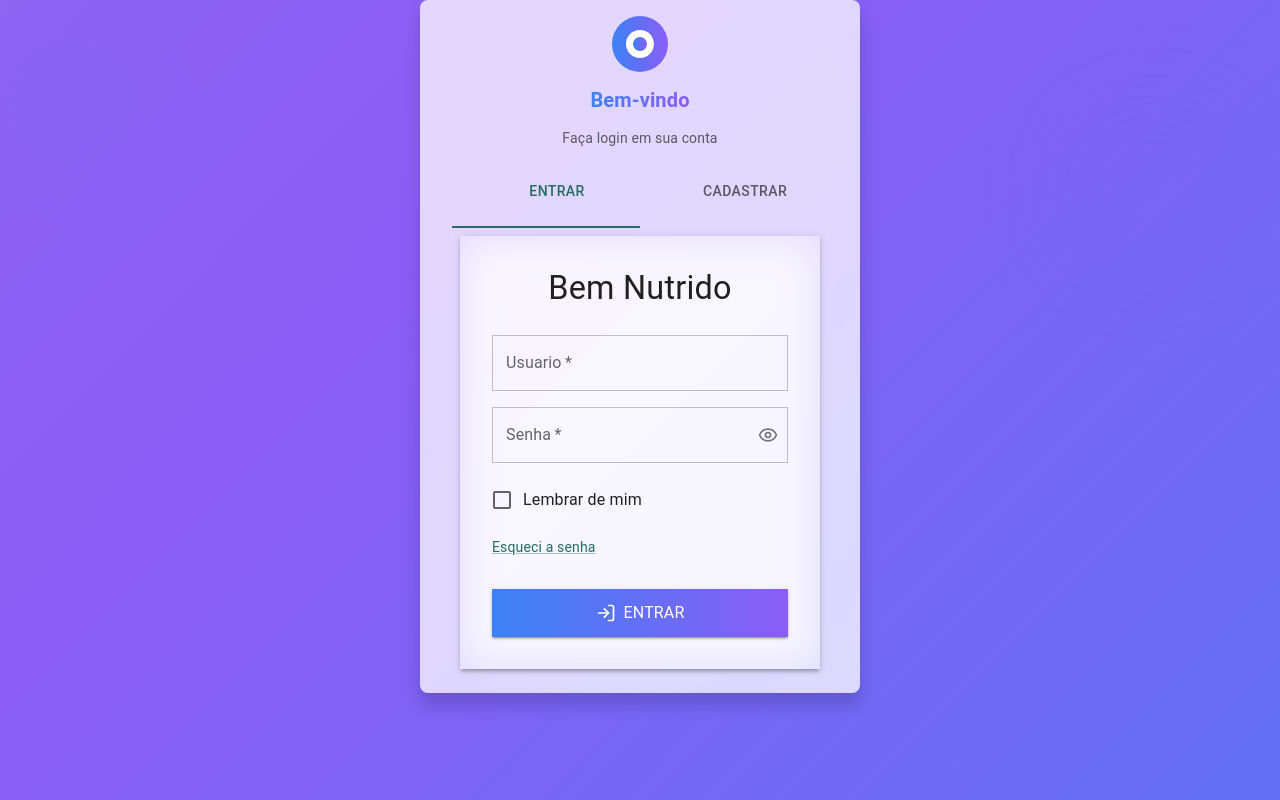
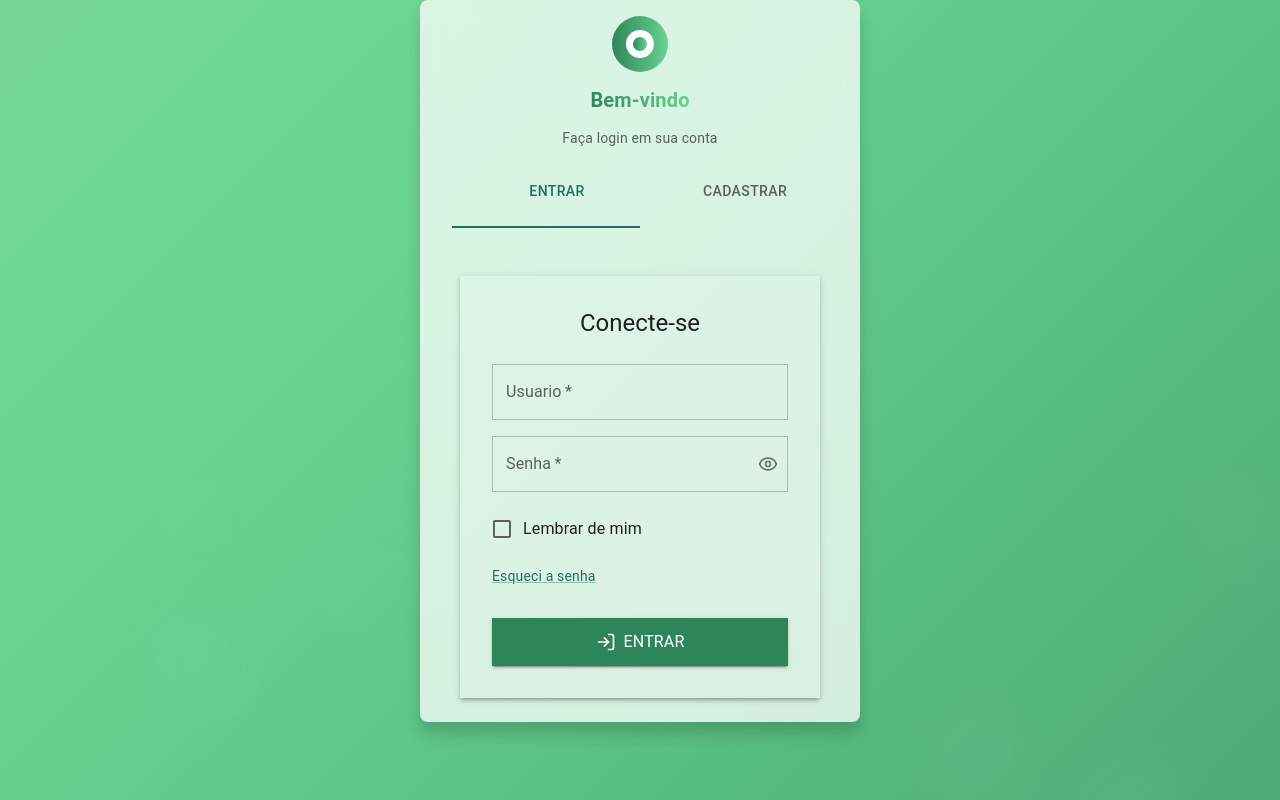
Before and after one commit to washingtonmoreiraevangelista/Daily-Diet, a React (Vite) app in the folder Portal_Diet/: page / in a window 1280 px wide. Built offline with nearby package versions, Linux system fonts and the light colour scheme; some icons are missing.

Commit message:
feat: enhance UI with new color scheme and improved form handling

```diff
--- a/Portal_Diet/src/components/forms/mealForms.tsx
+++ b/Portal_Diet/src/components/forms/mealForms.tsx
@@ -63,12 +63,13 @@ export const MealForm = ({ newMeal, onChange }: Props) => {
         <FormControlLabel
           control={
             <Checkbox
-              checked={newMeal.isDiet}
+              checked={newMeal.isDiet === 'sim'}
               onChange={e => onChange('isDiet', e.target.checked)}
             />
           }
           label="Dentro da dieta"
         />
+
       </Stack>
     </Box>
   )
--- a/Portal_Diet/src/core/layout/styles.ts
+++ b/Portal_Diet/src/core/layout/styles.ts
@@ -9,13 +9,17 @@ export const BoxWrapper = styled(Box)<BoxProps>({
 })
 
 export const BoxHeader = styled(Box)<BoxProps>(({ theme }) => ({
+  position: 'fixed',
+  top: 0,
+  left: 0,
+  right: 0,
   width: '100%',
   display: 'flex',
   flexDirection: 'row',
   background: theme.palette.primary.main,
   borderBottom: 'solid 1px #e2e2e2',
   height: '56px',
-  zIndex: 0,
+  zIndex: theme.zIndex.appBar,
   paddingInline: theme.spacing(2),
 }))
 
--- a/Portal_Diet/src/core/styles/base.ts
+++ b/Portal_Diet/src/core/styles/base.ts
@@ -8,9 +8,14 @@ const theme = responsiveFontSizes(
         contrastText: '#FFF',
       },
       secondary: {
-        main: '#ecfcf4',
-        contrastText: '#FFF',
+        main: '#ecfcf4',      // verde claro
+        contrastText: '#000',
       },
+
+      // secondary: {
+      //   main: '#ecfcf4',
+      //   contrastText: '#FFF',
+      // },
       success: {
         main: '#639B48',
         contrastText: '#FFF',
--- a/Portal_Diet/src/pages/home/HomePage.tsx
+++ b/Portal_Diet/src/pages/home/HomePage.tsx
@@ -104,6 +104,7 @@ export const HomePage = () => {
 
     setNewMeal((prev) => ({ ...prev, [field]: convertedValue }))
   }
+
 
 
   const resetFormAndClose = () => {
--- a/Portal_Diet/src/pages/login/LoginRegister.tsx
+++ b/Portal_Diet/src/pages/login/LoginRegister.tsx
@@ -1,3 +1,156 @@
+// import { useState } from "react"
+// import {
+//   Box,
+//   Card,
+//   CardContent,
+//   CardHeader,
+//   Tabs,
+//   Tab,
+//   Typography,
+//   Avatar,
+//   useMediaQuery,
+//   useTheme,
+// } from "@mui/material"
+// import PersonIcon from "@mui/icons-material/Person"
+// import PersonAddIcon from "@mui/icons-material/PersonAdd"
+// import { LoginForm } from './login'
+// import { RegisterForm } from './registre'
+
+// export const LoginRegisterSplit = () => {
+//   const theme = useTheme()
+
+//   const isMobile = useMediaQuery(theme.breakpoints.down('md'))
+//   const [tab, setTab] = useState(0)
+
+//   return (
+//     <Box
+//       sx={{
+//         width: "100vw",
+//         height: "100vh",
+//         overflowX: "hidden",
+//         position: "fixed",
+//         top: 0,
+//         left: 0,
+//         background: "linear-gradient(-45deg, #3b82f6, #8b5cf6,rgb(152, 123, 231),rgb(22, 203, 249))",
+//         backgroundSize: "400% 400%",
+//         animation: "gradientMove 15s ease infinite",
+//         "@keyframes gradientMove": {
+//           "0%": { backgroundPosition: "0% 50%" },
+//           "50%": { backgroundPosition: "100% 50%" },
+//           "100%": { backgroundPosition: "0% 50%" },
+//         },
+//       }}
+//     >
+//       <Box
+//         sx={{
+//           position: "absolute",
+//           top: 60,
+//           left: 30,
+//           width: 90,
+//           height: 90,
+//           bgcolor: "#3b82f6",
+//           opacity: 0.15,
+//           filter: "blur(50px)",
+//           borderRadius: "50%",
+//         }}
+//       />
+//       <Box
+//         sx={{
+//           position: "absolute",
+//           top: 130,
+//           right: 60,
+//           width: 130,
+//           height: 130,
+//           bgcolor: "#8b5cf6",
+//           opacity: 0.15,
+//           filter: "blur(70px)",
+//           borderRadius: "50%",
+//         }}
+//       />
+//       <Card
+//         elevation={12}
+//         sx={{
+//           backdropFilter: "blur(10px)",
+//           bgcolor: "rgba(255, 255, 255, 0.75)",
+//           maxWidth: 440,
+//           width: "100%",
+//           mx: "auto",
+//           px: 2,
+//           py: 0,
+//           zIndex: 10,
+//         }}
+//       >
+//         <CardHeader
+//           sx={{ textAlign: "center", pt: 2, pb: 1 }}
+//           title={
+//             <Box display="flex" flexDirection="column" alignItems="center" gap={1.5}>
+//               <Avatar
+//                 sx={{
+//                   width: 56,
+//                   height: 56,
+//                   background: "linear-gradient(90deg, #3b82f6, #8b5cf6)",
+//                 }}
+//               >
+//                 <Box
+//                   sx={{
+//                     width: 28,
+//                     height: 28,
+//                     bgcolor: "white",
+//                     borderRadius: "50%",
+//                     display: "flex",
+//                     alignItems: "center",
+//                     justifyContent: "center",
+//                   }}
+//                 >
+//                   <Box
+//                     sx={{
+//                       width: 14,
+//                       height: 14,
+//                       borderRadius: "50%",
+//                       background: "linear-gradient(90deg, #3b82f6, #8b5cf6)",
+//                     }}
+//                   />
+//                 </Box>
+//               </Avatar>
+//               <Typography
+//                 variant="h6"
+//                 fontWeight="bold"
+//                 sx={{
+//                   background: "linear-gradient(to right, #3b82f6, #8b5cf6)",
+//                   WebkitBackgroundClip: "text",
+//                   color: "transparent",
+//                 }}
+//               >
+//                 Bem-vindo
+//               </Typography>
+//               <Typography variant="body2" color="text.secondary">
+//                 {tab === 0
+//                   ? "Faça login em sua conta"
+//                   : "Crie sua conta para começar"}
+//               </Typography>
+//             </Box>
+//           }
+//         />
+//         <CardContent sx={{ pt: 0, pb: 2 }}>
+//           <Tabs
+//             value={tab}
+//             onChange={(_, newValue) => setTab(newValue)}
+//             variant="fullWidth"
+//             textColor="primary"
+//             indicatorColor="primary"
+//             sx={{ mb: 1 }}
+//           >
+//             <Tab label="Entrar" icon={<PersonIcon />} iconPosition="start" />
+//             <Tab label="Cadastrar" icon={<PersonAddIcon />} iconPosition="start" />
+//           </Tabs>
+
+//           {tab === 0 && <LoginForm />}
+//           {tab === 1 && <RegisterForm />}
+//         </CardContent>
+//       </Card>
+//     </Box>
+//   )
+// }
 import { useState } from "react"
 import {
   Box,
@@ -18,7 +171,6 @@ import { RegisterForm } from './registre'
 
 export const LoginRegisterSplit = () => {
   const theme = useTheme()
-
   const isMobile = useMediaQuery(theme.breakpoints.down('md'))
   const [tab, setTab] = useState(0)
 
@@ -31,7 +183,7 @@ export const LoginRegisterSplit = () => {
         position: "fixed",
         top: 0,
         left: 0,
-    background: "linear-gradient(-45deg, #3b82f6, #8b5cf6,rgb(152, 123, 231),rgb(22, 203, 249))",
+        background: "linear-gradient(-45deg, #2f855a, #68d391, #a0e8af, #d1fae5)",
         backgroundSize: "400% 400%",
         animation: "gradientMove 15s ease infinite",
         "@keyframes gradientMove": {
@@ -41,32 +193,32 @@ export const LoginRegisterSplit = () => {
         },
       }}
     >
+      {/* Bolhas animadas */}
+      {[...Array(7)].map((_, i) => (
         <Box
+          key={i}
           sx={{
-          position: "absolute",
-          top: 60,
-          left: 30,
-          width: 90,
-          height: 90,
-          bgcolor: "#3b82f6",
-          opacity: 0.15,
-          filter: "blur(50px)",
-          borderRadius: "50%",
+            position: 'absolute',
+            width: `${40 + i * 10}px`,
+            height: `${40 + i * 10}px`,
+            borderRadius: '50%',
+            background: 'rgba(255, 255, 255, 0.06)',
+            filter: 'blur(30px)',
+            top: `${Math.random() * 100}%`,
+            left: `${Math.random() * 100}%`,
+            animation: `float${i} ${10 + i}s ease-in-out infinite`,
+            "@keyframes": {
+              [`float${i}`]: {
+                "0%": { transform: "translateY(0px)" },
+                "50%": { transform: "translateY(-40px)" },
+                "100%": { transform: "translateY(0px)" },
+              },
+            },
+            zIndex: 0,
           }}
         />
-      <Box
-        sx={{
-          position: "absolute",
-          top: 130,
-          right: 60,
-          width: 130,
-          height: 130,
-          bgcolor: "#8b5cf6",
-          opacity: 0.15,
-          filter: "blur(70px)",
-          borderRadius: "50%",
-        }}
-      />
+      ))}
+
       <Card
         elevation={12}
         sx={{
@@ -88,7 +240,7 @@ export const LoginRegisterSplit = () => {
                 sx={{
                   width: 56,
                   height: 56,
-                  background: "linear-gradient(90deg, #3b82f6, #8b5cf6)",
+                  background: "linear-gradient(90deg, #2f855a, #68d391)",
                 }}
               >
                 <Box
@@ -107,7 +259,7 @@ export const LoginRegisterSplit = () => {
                       width: 14,
                       height: 14,
                       borderRadius: "50%",
-                      background: "linear-gradient(90deg, #3b82f6, #8b5cf6)",
+                      background: "linear-gradient(90deg, #2f855a, #68d391)",
                     }}
                   />
                 </Box>
@@ -116,7 +268,7 @@ export const LoginRegisterSplit = () => {
                 variant="h6"
                 fontWeight="bold"
                 sx={{
-                  background: "linear-gradient(to right, #3b82f6, #8b5cf6)",
+                  background: "linear-gradient(to right, #2f855a, #68d391)",
                   WebkitBackgroundClip: "text",
                   color: "transparent",
                 }}
--- a/Portal_Diet/src/pages/login/login.tsx
+++ b/Portal_Diet/src/pages/login/login.tsx
@@ -63,18 +63,18 @@ export const LoginForm = () => {
       sx={{
         maxWidth: 360,
         mx: "auto",
+        mt: 6,
         p: 4,
+        borderRadius: 3,
+        boxShadow: 3,
         bgcolor: "rgba(255,255,255,0.1)",
-        borderRadius: 2,
-        boxShadow: 3,
-        backdropFilter: "blur(20px)",
         display: "flex",
         flexDirection: "column",
         gap: 2,
       }}
     >
-      <Typography variant="h4" textAlign="center" gutterBottom>
-        Bem Nutrido
+      <Typography variant="h5" textAlign="center" gutterBottom>
+        Conecte-se
       </Typography>
 
       {error && (
@@ -165,10 +165,7 @@ export const LoginForm = () => {
           gap: 1,
           py: 1.5,
           borderRadius: 3,
-          background: "linear-gradient(90deg, #3b82f6, #8b5cf6)",
-          "&:hover": {
-            background: "linear-gradient(90deg, #2563eb, #7c3aed)",
-          },
+          bgcolor: " #2f855a",
         }}
       >
         {isLoading ? (
--- a/Portal_Diet/src/pages/login/registre.tsx
+++ b/Portal_Diet/src/pages/login/registre.tsx
@@ -160,11 +160,7 @@ export const RegisterForm = () => {
           fontWeight: "medium",
           textTransform: "none",
           borderRadius: 3,
-          background: "linear-gradient(90deg, #3b82f6, #8b5cf6)",
-          color: "#fff",
-          "&:hover": {
-            background: "linear-gradient(90deg, #2563eb, #7c3aed)",
-          },
+          bgcolor: " #2f855a",
         }}
       >
         {isLoading ? "Criando conta..." : "Criar conta"}
```
Also changed, not shown: 1 other file (tests, documents, lock files or other folders). Lines whose indentation alone changed are shown as unchanged.
